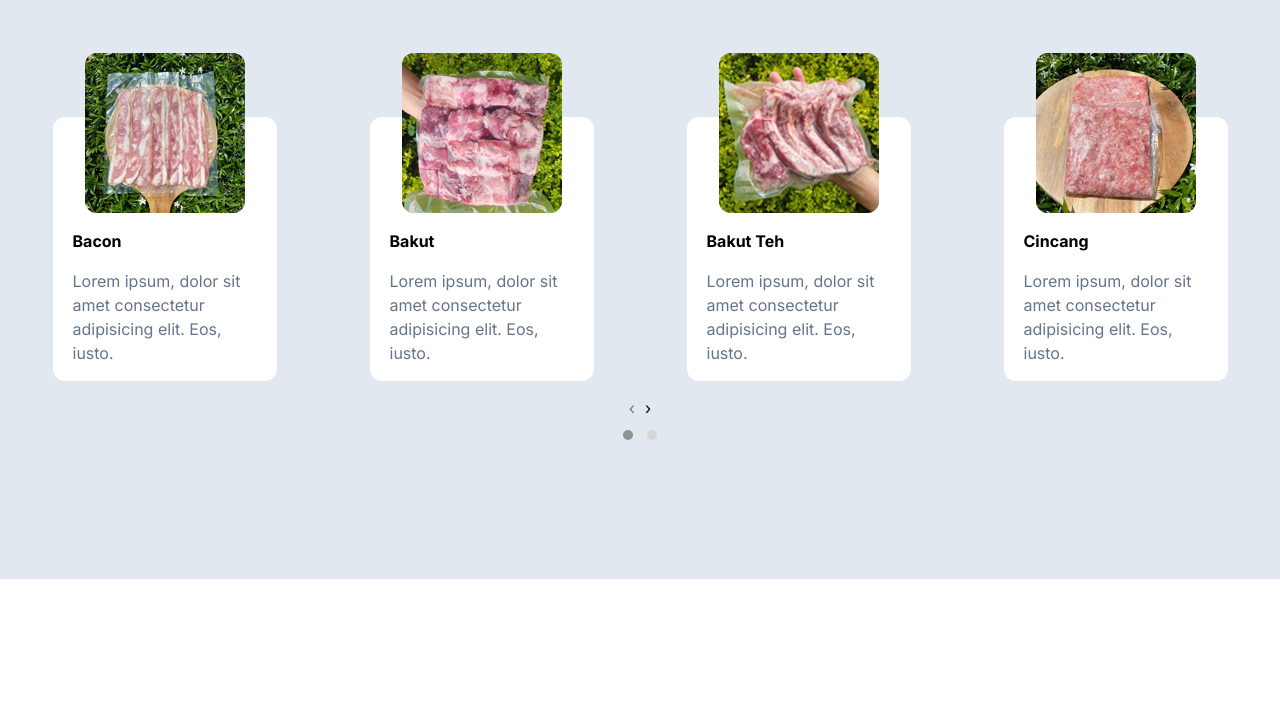
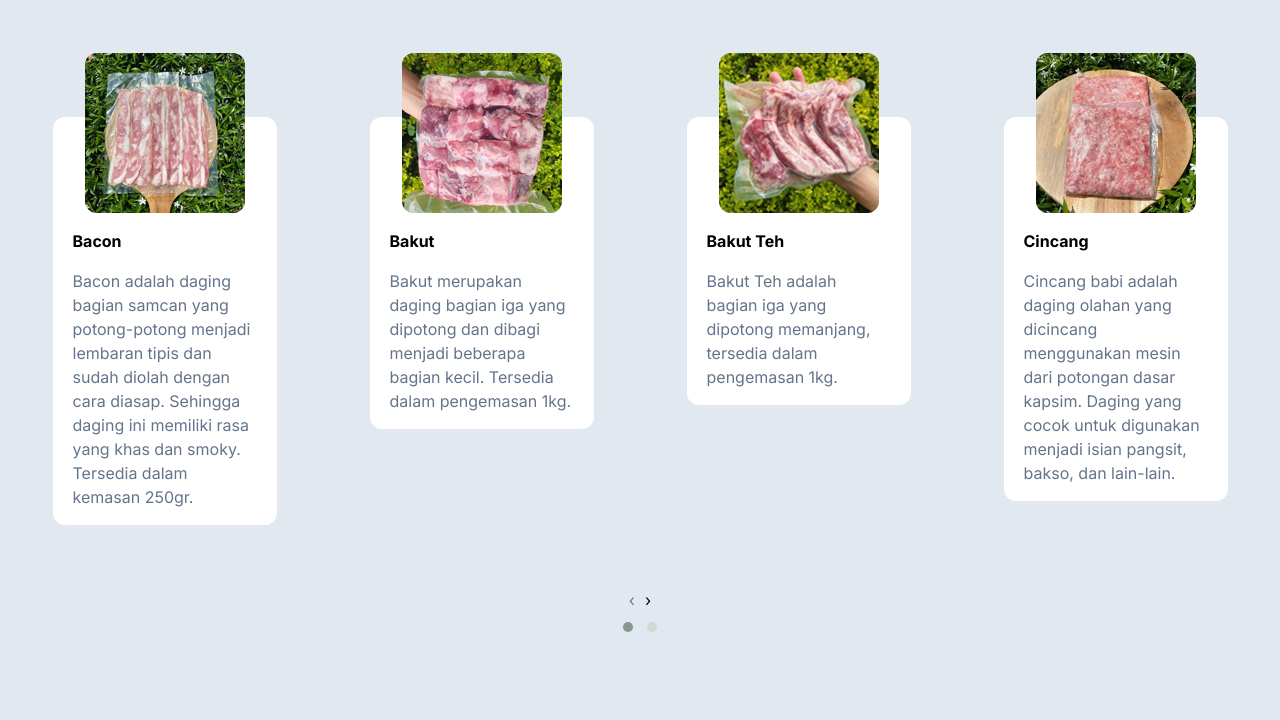
Before and after one commit to blkaleeb/portfolio-tailwindcss, a website: page index.html in a window 1280 px wide. Shown: the part 1889-2609 px from the top of the page. Drawn offline with Linux system fonts and the light colour scheme.

Commit message:
fix produk catalogue

```diff
--- a/index.html
+++ b/index.html
@@ -229,7 +229,8 @@
                     <div class="pt-24">
                         <h2 class="font-bold mb-4">Bacon</h2>
                         <p class="text-secondary">
-                            Lorem ipsum, dolor sit amet consectetur adipisicing elit. Eos, iusto.
+                            Bacon adalah daging bagian samcan yang potong-potong menjadi lembaran tipis dan sudah diolah dengan cara diasap. Sehingga daging ini memiliki rasa yang khas dan smoky.
+                            Tersedia dalam kemasan 250gr.
                         </p>
                     </div>
                 </div>
@@ -240,7 +241,7 @@
                     <div class="pt-24">
                         <h2 class="font-bold mb-4">Bakut</h2>
                         <p class="text-secondary">
-                            Lorem ipsum, dolor sit amet consectetur adipisicing elit. Eos, iusto.
+                            Bakut merupakan daging bagian iga yang dipotong dan dibagi menjadi beberapa bagian kecil. Tersedia dalam pengemasan 1kg.
                         </p>
                     </div>
                 </div>
@@ -251,7 +252,7 @@
                     <div class="pt-24">
                         <h2 class="font-bold mb-4">Bakut Teh</h2>
                         <p class="text-secondary">
-                            Lorem ipsum, dolor sit amet consectetur adipisicing elit. Eos, iusto.
+                            Bakut Teh adalah bagian iga yang dipotong memanjang, tersedia dalam pengemasan 1kg.
                         </p>
                     </div>
                 </div>
@@ -262,7 +263,7 @@
                     <div class="pt-24">
                         <h2 class="font-bold mb-4">Cincang</h2>
                         <p class="text-secondary">
-                            Lorem ipsum, dolor sit amet consectetur adipisicing elit. Eos, iusto.
+                            Cincang babi adalah daging olahan yang dicincang menggunakan mesin dari potongan dasar kapsim. Daging yang cocok untuk digunakan menjadi isian pangsit, bakso, dan lain-lain.
                         </p>
                     </div>
                 </div>
@@ -273,7 +274,7 @@
                     <div class="pt-24">
                         <h2 class="font-bold mb-4">Kapsim</h2>
                         <p class="text-secondary">
-                            Lorem ipsum, dolor sit amet consectetur adipisicing elit. Eos, iusto.
+                            Kapsim babi ini merupakan favorit dari banyak orang karena banyak mengandung serat dan lemak di sela dagingnya.
                         </p>
                     </div>
                 </div>
@@ -284,7 +285,7 @@
                     <div class="pt-24">
                         <h2 class="font-bold mb-4">Loin</h2>
                         <p class="text-secondary">
-                            Lorem ipsum, dolor sit amet consectetur adipisicing elit. Eos, iusto.
+                            Loin merupakan daging bagian punggung belakang yang berserat sedikit dan tanpa lemak. Dapat dijadikan Korean BBQ, Shabu, dan Suki. Tersedia dalam bentuk balok dan pengemasan 500gr.
                         </p>
                     </div>
                 </div>
@@ -295,7 +296,7 @@
                     <div class="pt-24">
                         <h2 class="font-bold mb-4">Samcan Slice</h2>
                         <p class="text-secondary">
-                            Lorem ipsum, dolor sit amet consectetur adipisicing elit. Eos, iusto.
+                            Bagian samcan yang di slice tipis menjadi selembaran daging yang enak untuk dijadikan bahan BBQ, banyak digunakan untuk Korean BBQ.
                         </p>
                     </div>
                 </div>
@@ -304,9 +305,9 @@
                         <img src="dist/img/product/samcanoff.png" alt="Daging">
                     </div>
                     <div class="pt-24">
-                        <h2 class="font-bold mb-4">Samcan Off</h2>
+                        <h2 class="font-bold mb-4">Samcan</h2>
                         <p class="text-secondary">
-                            Lorem ipsum, dolor sit amet consectetur adipisicing elit. Eos, iusto.
+                            Samcan merupakan daging bagian perut yang memiliki teksture berlapis antara lemak dan daging. Terdapat dua jenis samcan yaitu Off dan On, Off dijual tanpa kulit sedangkan On dijual beserta dengan kulitnya. Tersedia dalam bentuk balokan.
                         </p>
                     </div>
                 </div>
@@ -429,6 +430,7 @@
             $(".owl-carousel").owlCarousel({
                 loop: false,
                 nav: true,
+                margin: 10,
                 responsive: {
                     0: {
                         items: 1
```
